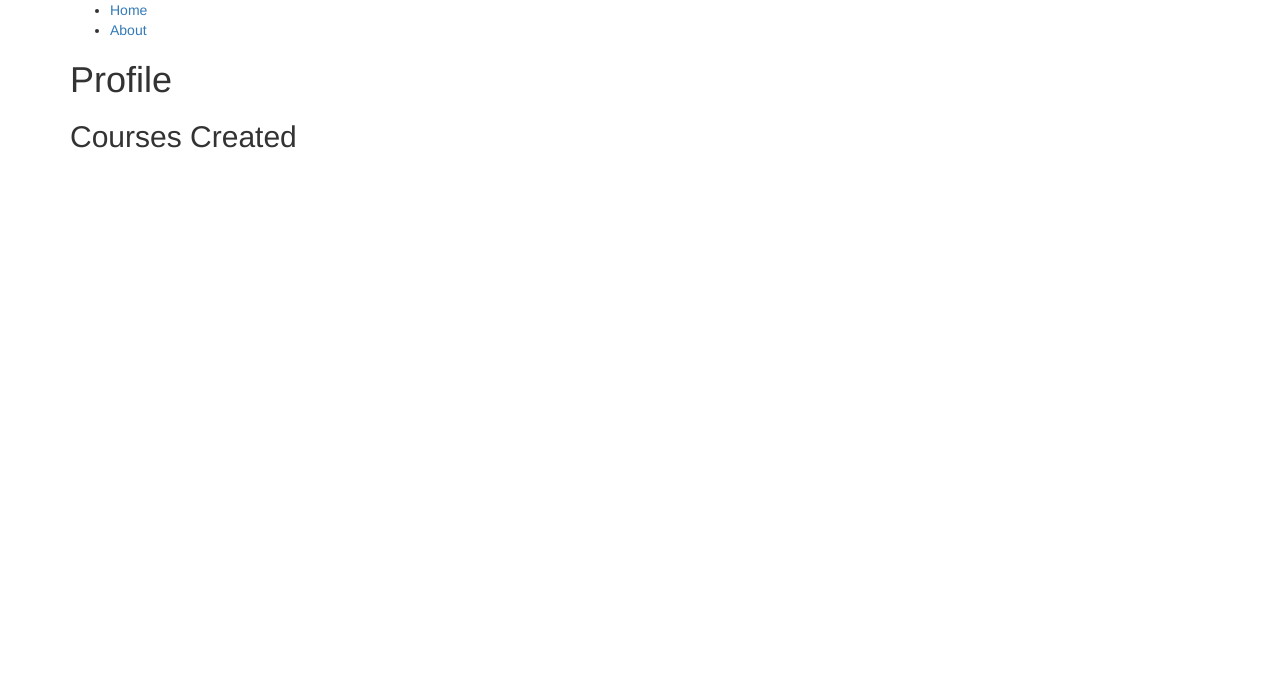
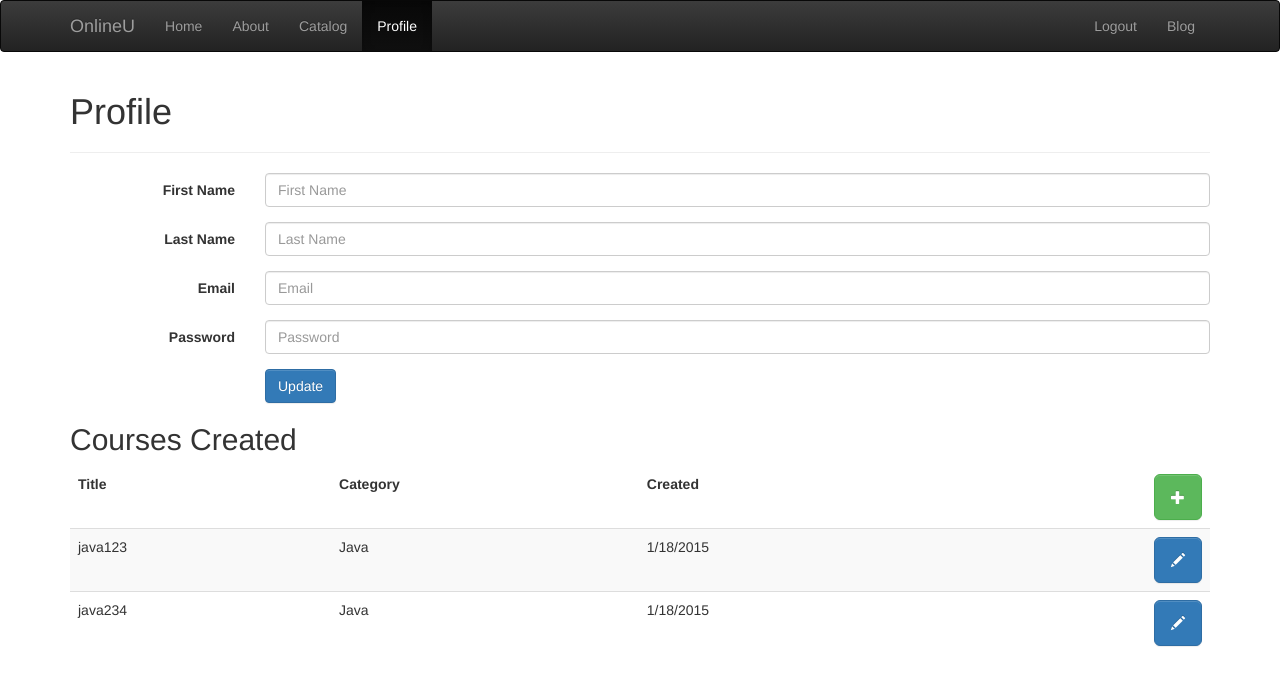
Before and after one commit to nahiluhmot/web-dev, a website: page app/html/profile.html in a window 1280 px wide. Drawn offline with nearby package versions, Linux system fonts and the light colour scheme.

Commit message:
Complete the profile.html page for assignment two

```diff
--- /dev/null
+++ b/app/css/profile.css
@@ -0,0 +1,21 @@
+* {
+  font-family: "Helvetica Neue", Helvetica, Arial, sans-serif;
+  font-size: 14px;
+  color: #333;
+}
+
+h1 {
+  font-size: 36px;
+}
+
+h2 {
+  font-size: 30px;
+}
+
+.button-cell {
+  text-align: right;
+}
+
+.custom-glyph {
+  color: white;
+}
--- a/app/html/profile.html
+++ b/app/html/profile.html
@@ -1,30 +1,124 @@
 <!DOCTYPE html>
 <html>
   <head>
-    <link rel="stylesheet" type="text/css" href="/css/vendored/bootstrap-theme.css">
-    <link rel="stylesheet" type="text/css" href="/css/vendored/bootstrap.css">
+    <link rel="stylesheet" type="text/css" href="/css/bootstrap-theme.min.css">
+    <link rel="stylesheet" type="text/css" href="/css/bootstrap.min.css">
+    <link rel="stylesheet" type="text/css" href="/css/profile.css">
+
+    <script type="text/javascript" src="/js/jquery.min.js"></script>
+    <script type="text/javascript" src="/js/bootstrap.min.js"></script>
+
+    <meta name="viewport" content="width=device-width, initial-scale=1">
   </head>
   <body>
+    <header>
+      <nav class="navbar navbar-inverse">
+        <div class="container">
+          <div class="navbar-header">
+            <button type="button" class="navbar-toggle collapsed" data-toggle="collapse" data-target="#main-nav">
+              <span class="sr-only">Toggle Navigation</span>
+              <span class="icon-bar"></span>
+              <span class="icon-bar"></span>
+              <span class="icon-bar"></span>
+            </button>
+            <a class="navbar-brand" href="#">OnlineU</a>
+          </div>
+
+          <div id="main-nav" class="collapse navbar-collapse">
+            <ul class="nav navbar-nav">
+              <li><a href="#">Home</a></li>
+              <li><a href="#">About</a></li>
+              <li><a href="#">Catalog</a></li>
+              <li class="active"><a href="#">Profile</a></li>
+            </ul>
+            <ul class="nav navbar-nav navbar-right">
+              <li><a href="#">Logout</a></li>
+              <li><a href="#">Blog</a></li>
+            </ul>
+          </div>
+        </div>
+      </nav>
+    </header>
+
     <div class="container">
-      <header>
-        <nav>
-          <ul>
-            <li>
-              <a href="#">Home</a>
-            </li>
-            <li>
-              <a href="#">About</a>
-            </li>
-        </nav>
-      </header>
-
       <main>
         <h1>Profile</h1>
-        <form>
+        <hr/>
+
+        <form class="form-horizontal">
+          <div class="form-group">
+            <label for="inputFirstName" class="col-md-2 control-label">First Name</label>
+            <div class="col-md-10">
+              <input type="text" class="form-control" id="inputFirstName" placeholder="First Name">
+            </div>
+          </div>
+
+          <div class="form-group">
+            <label for="inputLastName" class="col-md-2 control-label">Last Name</label>
+            <div class="col-md-10">
+              <input type="text" class="form-control" id="inputLastName" placeholder="Last Name">
+            </div>
+          </div>
+
+          <div class="form-group">
+            <label for="inputEmail" class="col-md-2 control-label">Email</label>
+            <div class="col-md-10">
+              <input type="email" class="form-control" id="inputEmail" placeholder="Email">
+            </div>
+          </div>
+
+          <div class="form-group">
+            <label for="inputPassword" class="col-md-2 control-label">Password</label>
+            <div class="col-md-10">
+              <input type="password" class="form-control" id="inputPassword" placeholder="Password">
+            </div>
+          </div>
+
+          <div class="form-group">
+            <div class="col-md-offset-2 col-md-10">
+              <button class="btn btn-primary">Update</button>
+            </div>
+          </div>
         </form>
 
         <h2>Courses Created</h2>
-        <table>
+        <table class="table table-striped">
+          <thead>
+            <tr>
+              <td><b>Title</b></td>
+              <td><b>Category</b></td>
+              <td><b>Created</b></td>
+              <td class="button-cell">
+                <button type="button" class="btn btn-lg btn-success">
+                  <span class="glyphicon glyphicon-plus custom-glyph"></span>
+                </button>
+              </td>
+            </tr>
+          </thead>
+
+          <tbody>
+            <tr>
+              <td>java123</td>
+              <td>Java</td>
+              <td>1/18/2015</td>
+              <td class="button-cell">
+                <button type="button" class="btn btn-lg btn-primary">
+                  <span class="glyphicon glyphicon-pencil custom-glyph"></span>
+                </button>
+              </td>
+            </tr>
+
+            <tr>
+              <td>java234</td>
+              <td>Java</td>
+              <td>1/18/2015</td>
+              <td class="button-cell">
+                <button type="button" class="btn btn-lg btn-primary">
+                  <span class="glyphicon glyphicon-pencil custom-glyph"></span>
+                </button>
+              </td>
+            </tr>
+          </tbody>
         </table>
       </main>
     </div>
```
Also changed, not shown: gulpfile.js (+12 -6 lines).
